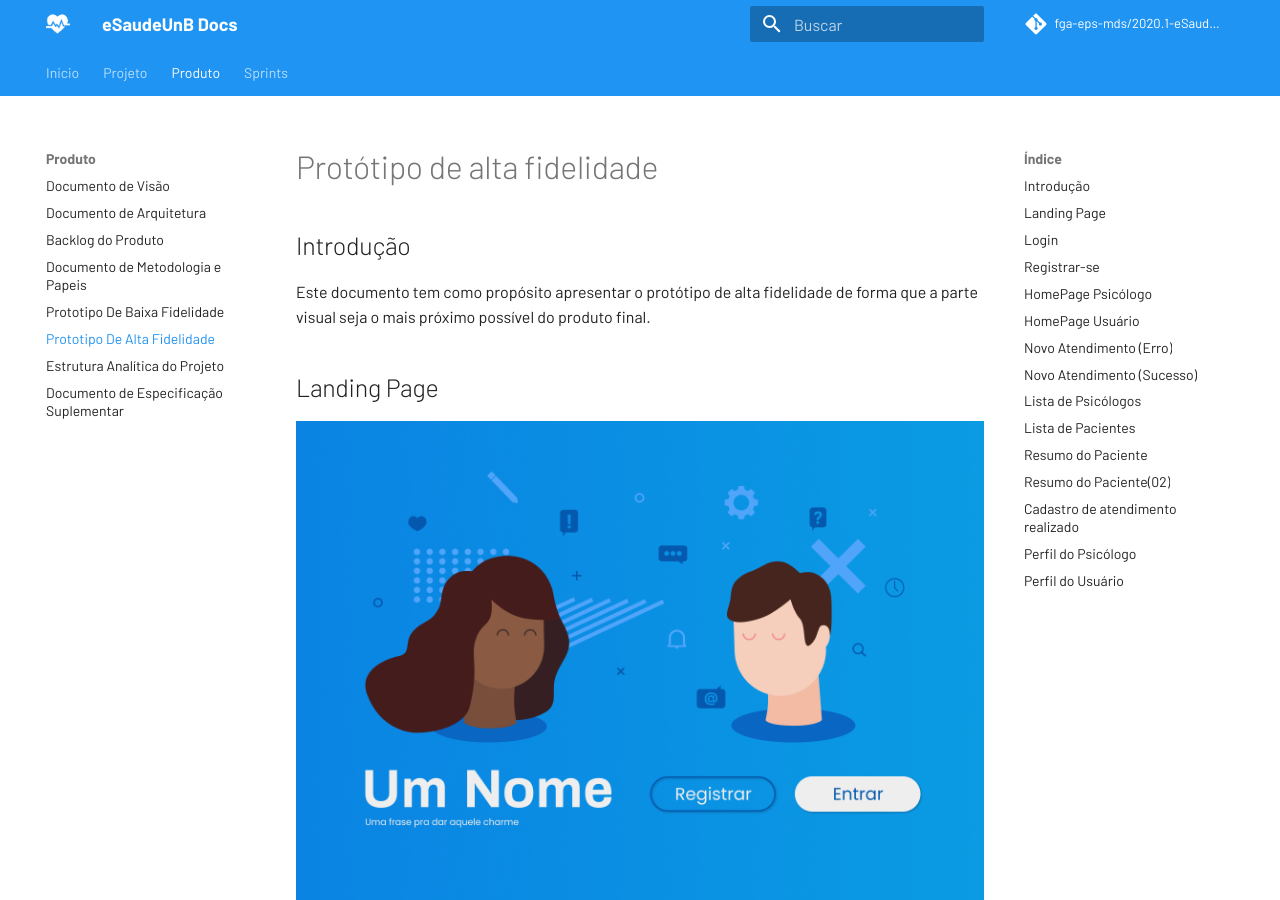
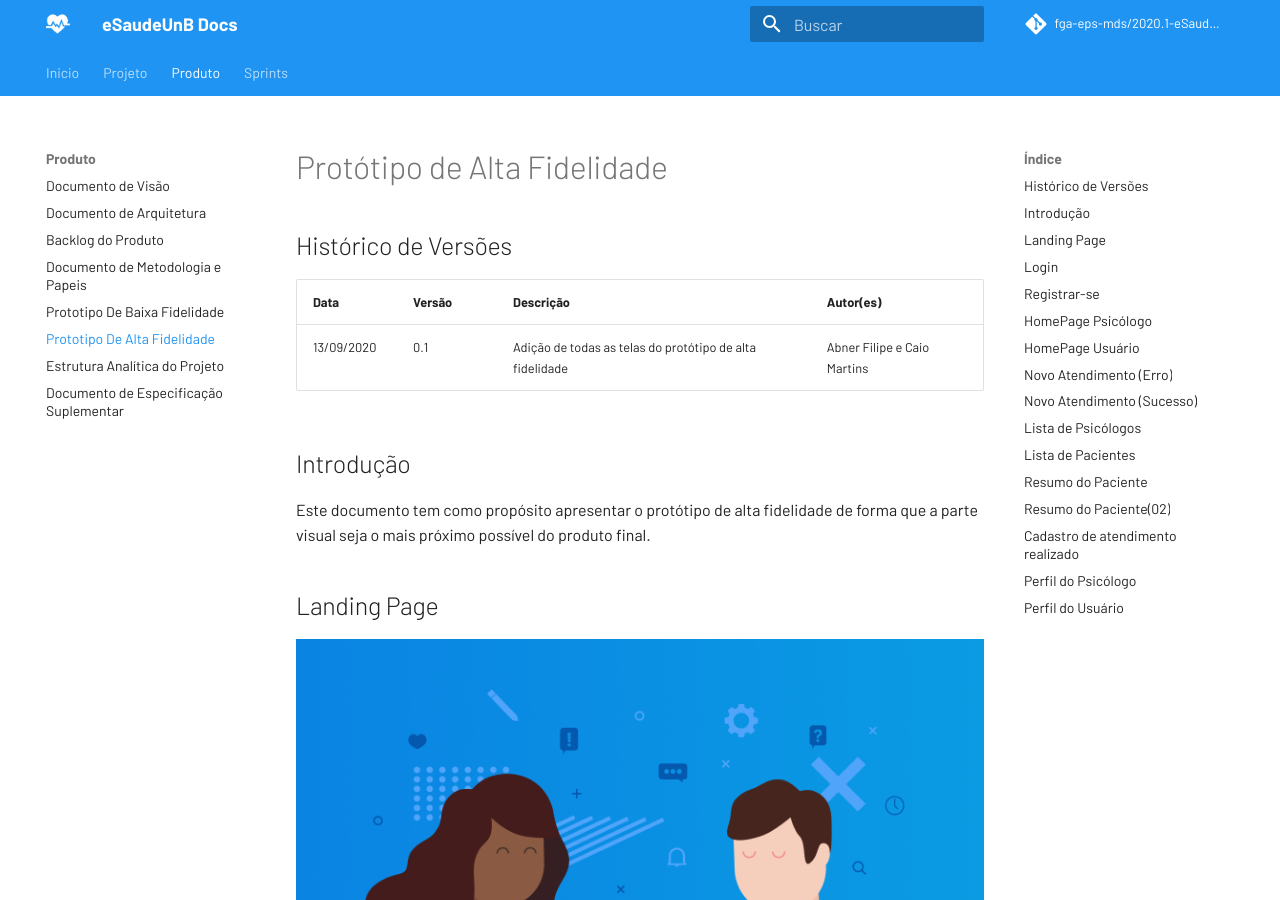
Before and after one commit to fga-eps-mds/2020.1-eSaudeUnB-Wiki, an MkDocs documentation site: the page built from docs/prototipo_alta_fidelidade.md, in a window 1280 px wide and 900 px high. Built offline with MkDocs 1.6.1 and Material for MkDocs 9.7.7, drawn with Linux system fonts in a browser that asks for light colours; comment, search, counter and statistics services are not loaded.

Commit message:
docs: includes version history #77

```diff
--- a/docs/prototipo_alta_fidelidade.md
+++ b/docs/prototipo_alta_fidelidade.md
@@ -1,4 +1,9 @@
-# Protótipo de alta fidelidade
+# Protótipo de Alta Fidelidade
+
+## Histórico de Versões
+| Data     | Versão   | Descrição | Autor(es) |
+| -------- | -------- | -------- | -------- |
+| 13/09/2020 | 0.1  | Adição de todas as telas do protótipo de alta fidelidade | Abner Filipe e Caio Martins |
 
 ## Introdução
 
```
